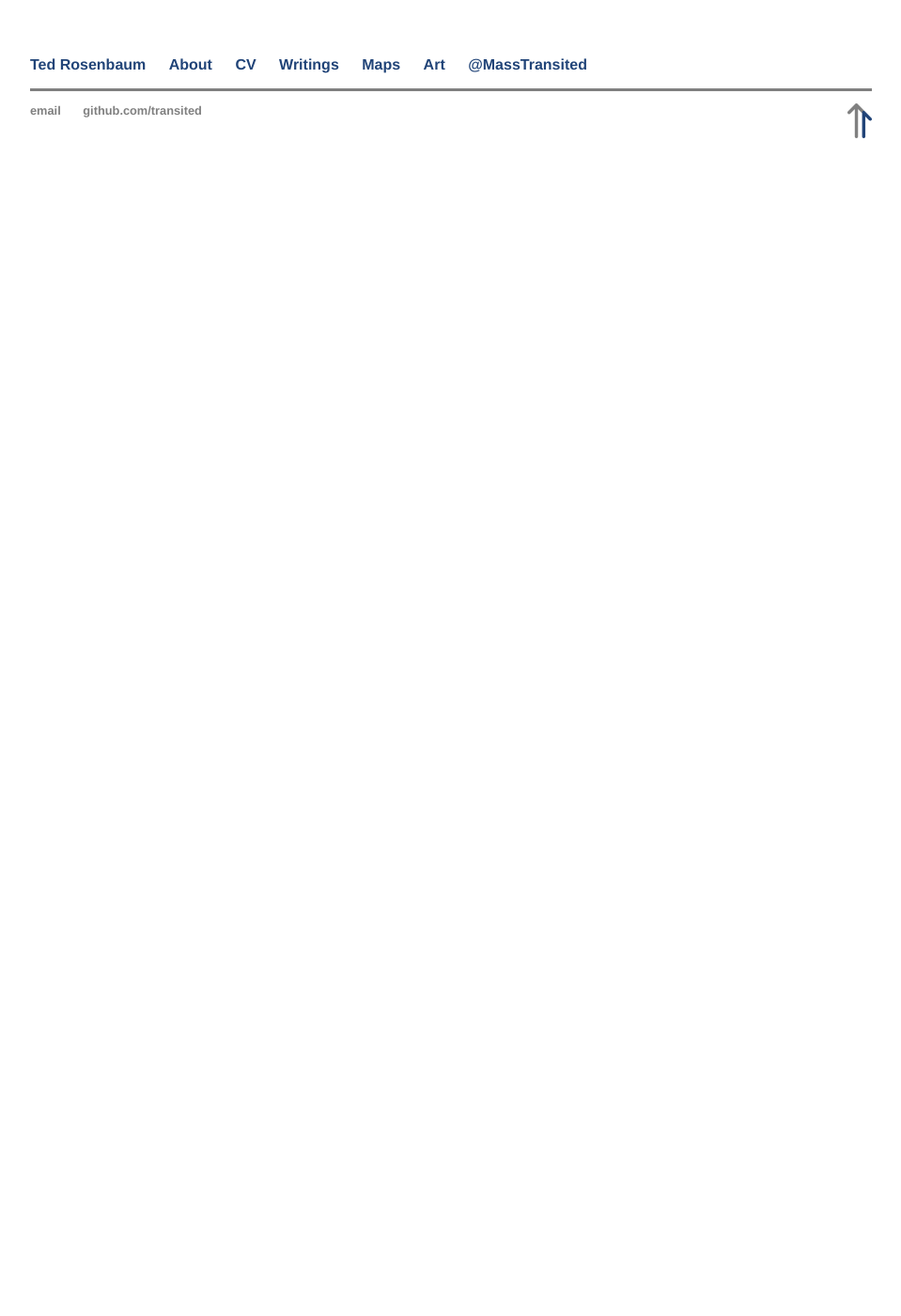
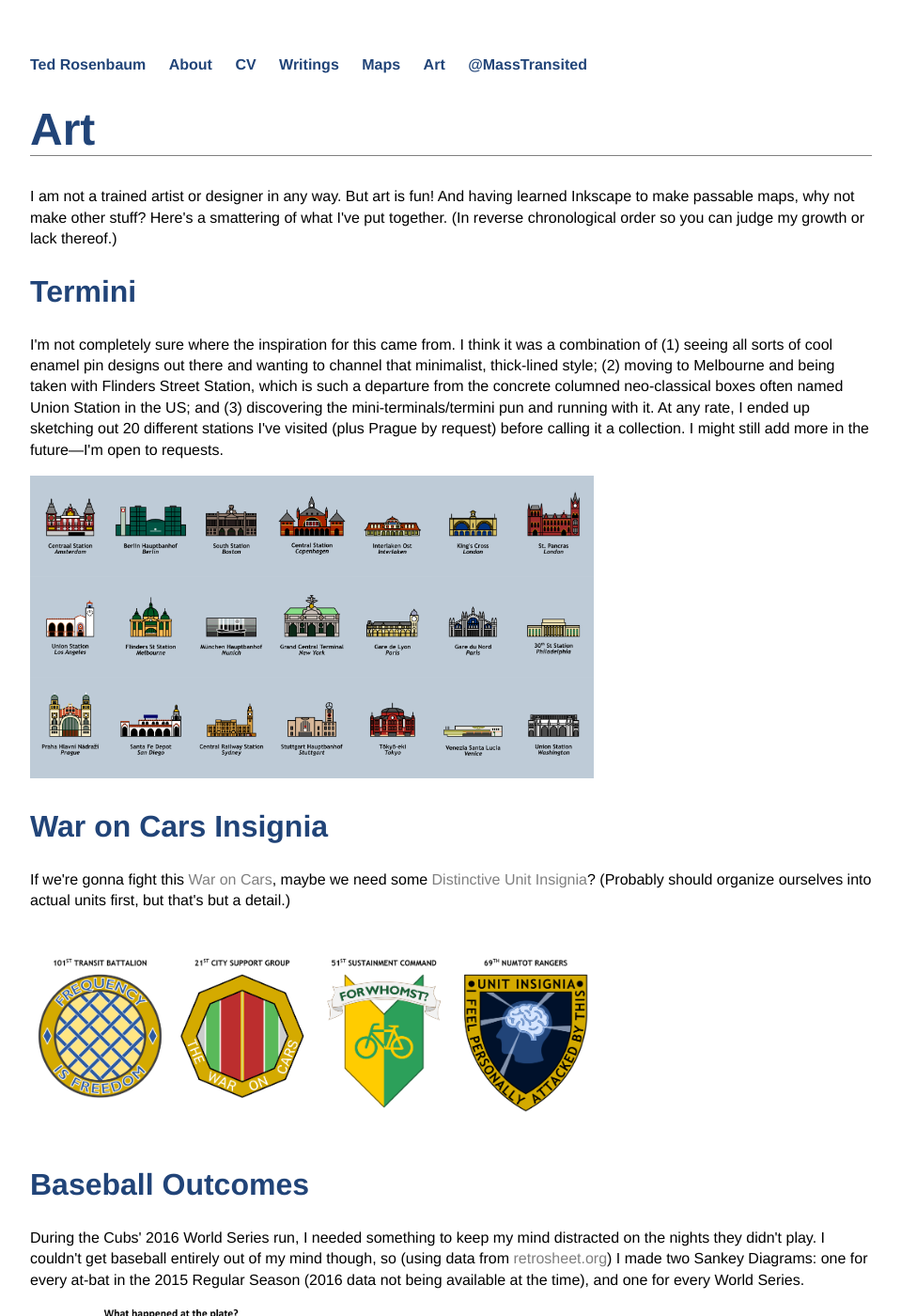
Before and after one commit to transited/transited.github.io, a Jekyll site: the page built from art.html, in a window 1280 px wide and 1400 px high. Shown: the whole window at 94% size, without its empty margins (160-1119 px from the left). Built offline with Jekyll 4.4.1, drawn with Linux system fonts in a browser that asks for light colours.

Commit message:
Reinstated Art page

```diff
--- a/art.html
+++ b/art.html
@@ -3,11 +3,19 @@
 title: Art
 ---
 <div class="blurb">
-<!--<h1>Art</h1>
-  <p>I am not a trained artist or designer in any way. But art is fun, and I've found myself responsible for creating logos or other artwork for various groups/events that I've been involved with. These are what I came up with. They're in reverse chronological order, I'll leave it open to interpretation whether or not I've improved over the years.</p>
-  <p>If we're gonna fight this War on Cars, maybe we need some Distinctive Unit Insignia? (Probably should organize ourselves into actual units first, but that's but a detail</p>
+  <h1>Art</h1>
+  <p>I am not a trained artist or designer in any way. But art is fun! And having learned Inkscape to make passable maps, why not make other stuff? Here's a smattering of what I've put together. (In reverse chronological order so you can judge my growth or lack thereof.)</p>
+  <h2>Termini</h2>
+  <p>I'm not completely sure where the inspiration for this came from. I think it was a combination of (1) seeing all sorts of cool enamel pin designs out there and wanting to channel that minimalist, thick-lined style; (2) moving to Melbourne and being taken with Flinders Street Station, which is such a departure from the concrete columned neo-classical boxes often named Union Station in the US; and (3) discovering the mini-terminals/termini pun and running with it. At any rate, I ended up sketching out 20 different stations I've visited (plus Prague by request) before calling it a collection. I might still add more in the future&mdash;I'm open to requests.</p>
+  <p><img src="Files/Termini21.png" alt="21 train terminals drawn in miniature" width="600" height="322"/></p>
+  <h2>War on Cars Insignia</h2>
+  <p>If we're gonna fight this <a href="https://thewaroncars.org/" title="War on Cars podcast site">War on Cars</a>, maybe we need some <a href="https://en.wikipedia.org/wiki/Distinctive_unit_insignia" title="Distinctive Unit Insignia on Wikipedia">Distinctive Unit Insignia</a>? (Probably should organize ourselves into actual units first, but that's but a detail.)</p>
   <p><img src="files/UrbanistDUI.png" alt="four potential DUIs for different groups" width="600" height="224"/></p>
-  <p>I made a flag for myself in 2019, because why not?</p>
+  <h2>Baseball Outcomes</h2>
+  <p>During the Cubs' 2016 World Series run, I needed something to keep my mind distracted on the nights they didn't play. I couldn't get baseball entirely out of my mind though, so (using data from <a href="http://www.retrosheet.org" title="Retrosheet website">retrosheet.org</a>) I made two Sankey Diagrams: one for every at-bat in the 2015 Regular Season (2016 data not being available at the time), and one for every World Series.</p>
+  <p><img src="files/2016atbats.png" alt="Sankey diagram for 2016 MLB at-bats" width="300" height="388"/></p>
+  <p><img src="files/WSbygm merge.png" alt="Sankey diagram for all world series" width="300" height="289"/></p>
+  <!--<p>I made a flag for myself in 2019, because why not?</p>
   <p><img src="files/TRflag.us.png" alt="Not quite a grand ol' flag" width="600" height="400"/></p>
   -->
 </div><!-- /.blurb -->
```
Also changed, not shown: Files/2016atbats.png (added), Files/Termini21.png (added), Files/WSbygm merge.png (added).
